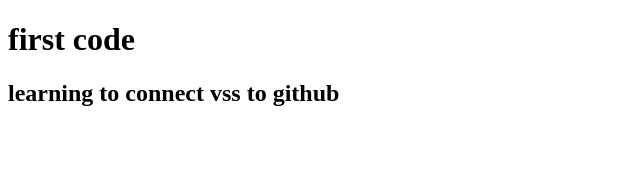
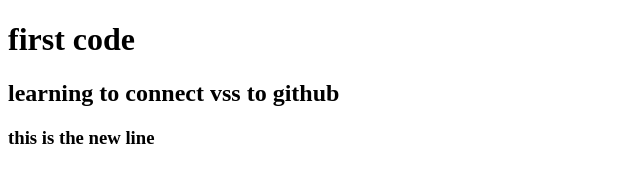
Before and after one commit to Sachin-kadyan/sample-repo-1, a plain HTML site: page index.html in a window 1280 px wide. Shown: the whole page, without its empty margins (0-640 px from the left). Drawn offline with Linux system fonts and the light colour scheme.

Commit message:
changing line

```diff
--- a/index.html
+++ b/index.html
@@ -9,5 +9,6 @@
 <body>
     <h1>first code</h1>
     <h2>learning to connect vss to github</h2>
+    <h3>this is the new line </h3>
 </body>
 </html>
```
